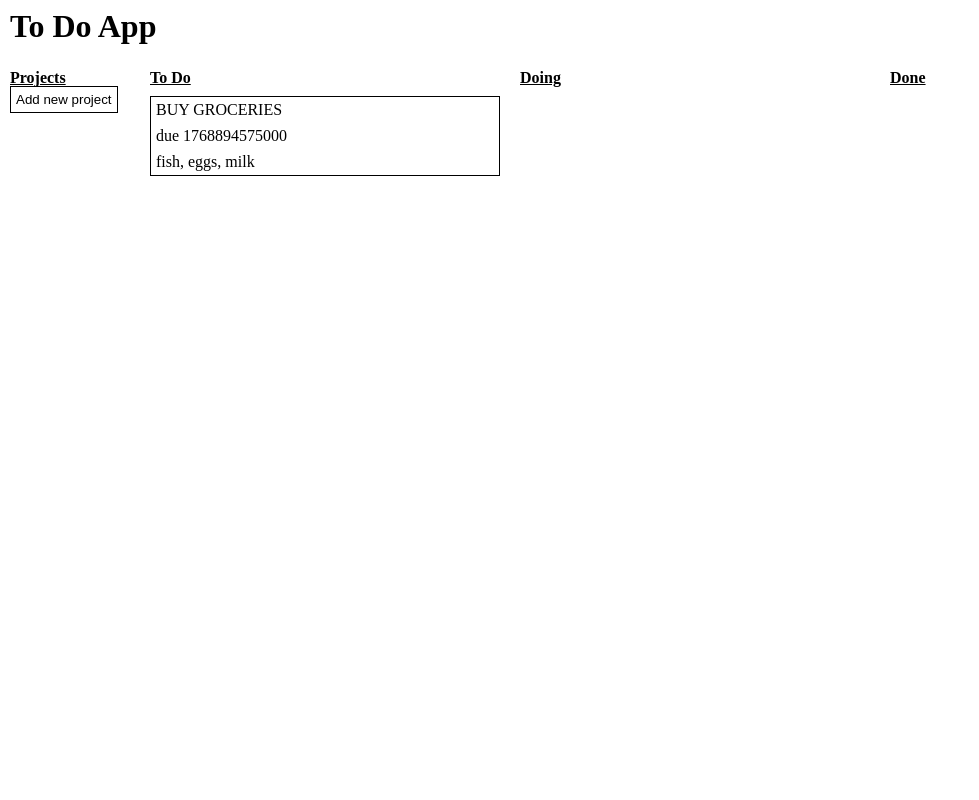
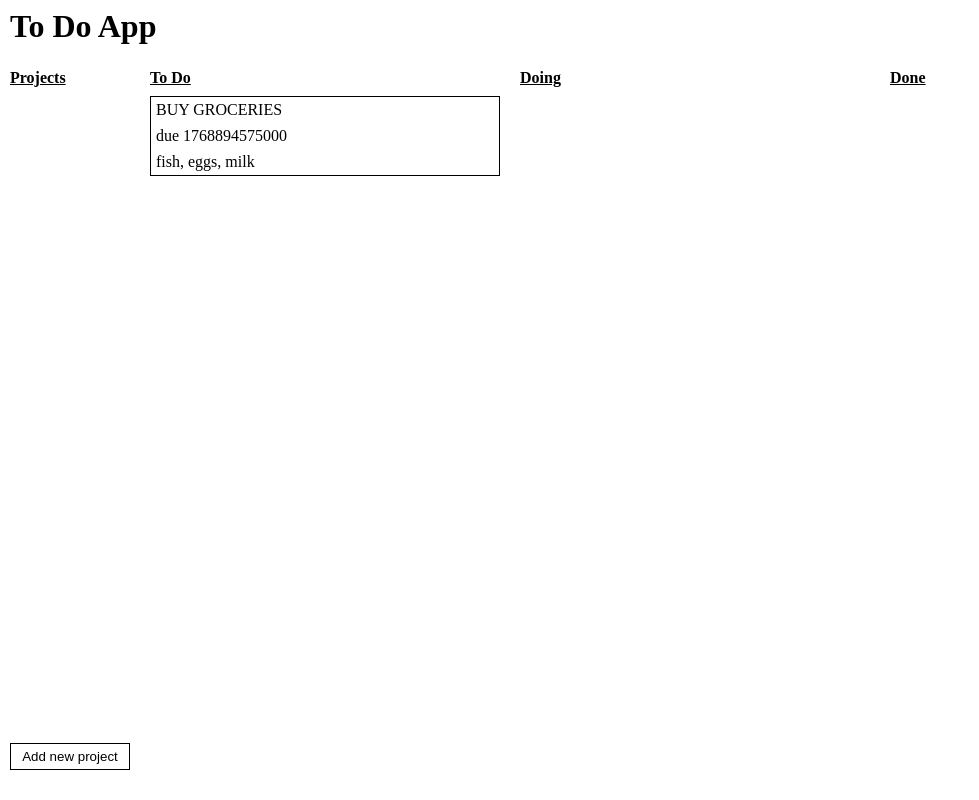
Before and after one commit to weitingyp/todo-app, a website built with webpack: page src/template.html in a window 1280 px wide. Shown: the whole page, without its empty margins (0-979 px from the left). Built offline with nearby package versions, Linux system fonts and the light colour scheme.

Commit message:
style: project nav as grid, with button on bottom left

```diff
--- a/src/styles.css
+++ b/src/styles.css
@@ -70,6 +70,9 @@ table {
 
 #nav{
     grid-area: nav;
+    display: grid;
+    grid-template-columns: 1fr;
+    grid-template-rows: auto 1fr auto;
 }
 
 #task-container{
--- a/src/template.html
+++ b/src/template.html
@@ -10,6 +10,7 @@
         <div id="app-title"><h1>To Do App</h1></div>
         <div id="nav">
             <h2>Projects</h2>
+            <div id="proj-list"></div>
             <button id="add-proj-btn">Add new project</button>
         </div>
         <div id="task-container">
```
